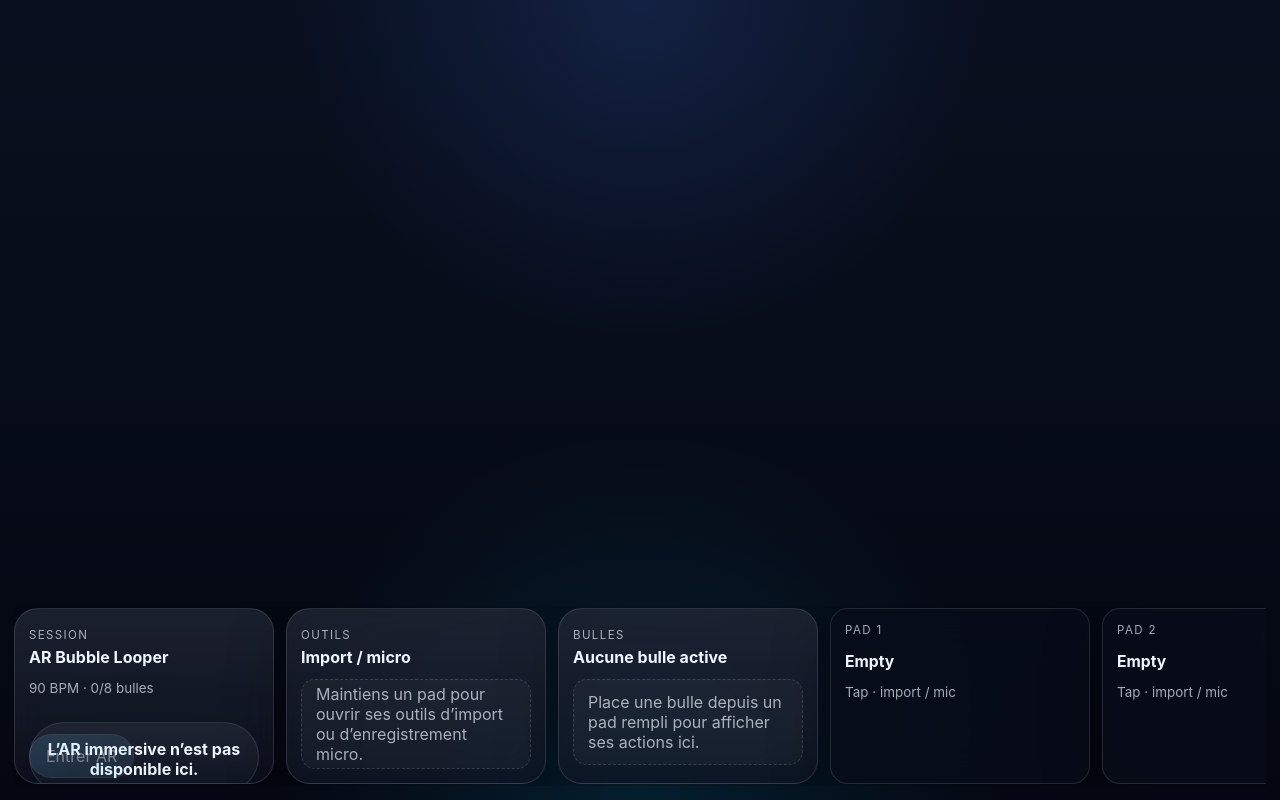
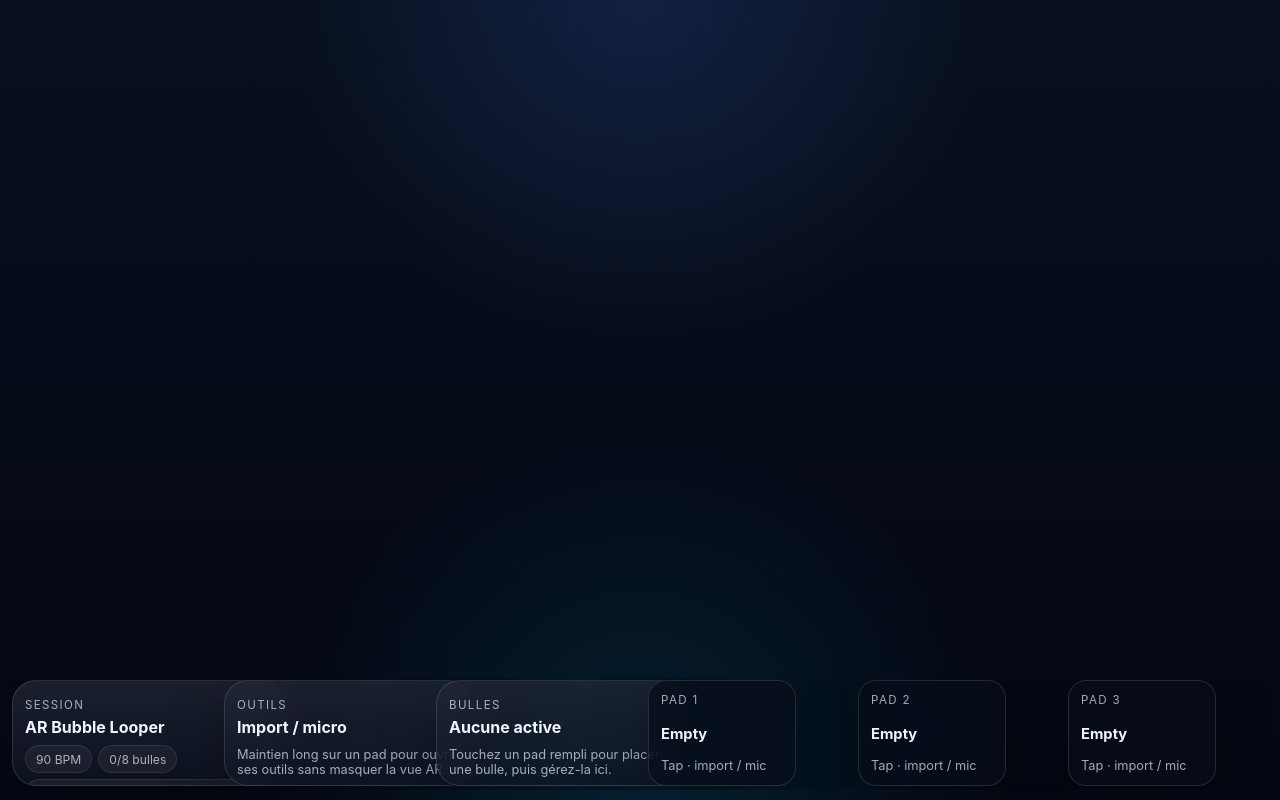
Before and after one commit to pierkiroule/Vjbulle, a React (Vite) app: page / in a window 1280 px wide. Built offline with nearby package versions, Linux system fonts and the light colour scheme.

Commit message:
Compact bottom carousel to maximize AR viewport

```diff
--- a/src/App.jsx
+++ b/src/App.jsx
@@ -92,28 +92,25 @@ function App() {
         <div className={`overlay-root ${isSessionActive ? 'is-ar' : ''}`}>
           <div className="bottom-dock" aria-live="polite">
             <div className="control-carousel" role="list" aria-label="Contrôles AR Bubble Looper">
-              <section className="glass-sheet control-card control-card--status" role="listitem" aria-label="Statut de session">
-                <div>
-                  <span className="hud-label">Session</span>
-                  <strong>AR Bubble Looper</strong>
-                  <p className="control-card__lead">{bpm} BPM · {bubbleCount}/8 bulles</p>
-                </div>
-
-                <div className="control-card__content">
-                  <div className="glass-pill compact-instructions compact-instructions--inline compact-instructions--minimal">
-                    <strong>{readiness}</strong>
+              <section className="glass-sheet control-card control-card--session" role="listitem" aria-label="Statut de session">
+                <div className="control-card__cluster">
+                  <div>
+                    <span className="hud-label">Session</span>
+                    <strong>AR Bubble Looper</strong>
                   </div>
-
+                  <div className="metric-strip" aria-label="Résumé de session">
+                    <span className="metric-pill">{bpm} BPM</span>
+                    <span className="metric-pill">{bubbleCount}/8 bulles</span>
+                    <span className="metric-pill metric-pill--status">{readiness}</span>
+                  </div>
                   {!isArSupported && !isSessionActive && (
-                    <div className="glass-pill availability-banner availability-banner--inline">
-                      {availabilityMessage}
-                    </div>
+                    <p className="control-card__hint control-card__hint--warning">{availabilityMessage}</p>
                   )}
                 </div>
 
-                <div className="control-card__actions">
+                <div className="control-card__actions control-card__actions--session">
                   {!!bubbleCount && (
-                    <button type="button" className="action-button" onClick={() => clearAllBubbles(true)}>
+                    <button type="button" className="action-button action-button--ghost" onClick={() => clearAllBubbles(true)}>
                       Vider
                     </button>
                   )}
@@ -123,8 +120,8 @@ function App() {
                 </div>
               </section>
 
-              <section className="glass-sheet control-card" role="listitem" aria-label="Outils du pad">
-                <div className="sheet-head">
+              <section className="glass-sheet control-card control-card--tools" role="listitem" aria-label="Outils du pad">
+                <div className="sheet-head sheet-head--compact">
                   <div>
                     <span className="hud-label">Outils</span>
                     <strong>{pendingPadId ? `Pad ${pendingPadId.split('-').at(-1)}` : 'Import / micro'}</strong>
@@ -138,13 +135,10 @@ function App() {
 
                 {pendingPadId ? (
                   <>
-                    <div className="control-card__content">
-                      <p className="control-card__lead">
-                        {filledPadIds.has(pendingPadId) ? 'Remplacer le sample sélectionné.' : 'Ajouter un sample à ce pad.'}
-                      </p>
-                    </div>
-
-                    <div className="control-card__actions">
+                    <p className="control-card__hint">
+                      {filledPadIds.has(pendingPadId) ? 'Remplacer le sample.' : 'Ajouter un sample.'}
+                    </p>
+                    <div className="control-card__actions control-card__actions--compact">
                       <button
                         type="button"
                         className="action-button"
@@ -162,17 +156,17 @@ function App() {
                     </div>
                   </>
                 ) : (
-                  <div className="control-card__empty">
-                    Maintiens un pad pour ouvrir ses outils d’import ou d’enregistrement micro.
-                  </div>
+                  <p className="control-card__hint">
+                    Maintien long sur un pad pour ouvrir ses outils sans masquer la vue AR.
+                  </p>
                 )}
               </section>
 
-              <section className="glass-sheet control-card" role="listitem" aria-label="Gestion des bulles">
-                <div className="sheet-head">
+              <section className="glass-sheet control-card control-card--bubbles" role="listitem" aria-label="Gestion des bulles">
+                <div className="sheet-head sheet-head--compact">
                   <div>
                     <span className="hud-label">Bulles</span>
-                    <strong>{bubbleCount ? `${bubbleCount} loop${bubbleCount > 1 ? 's' : ''} actif${bubbleCount > 1 ? 's' : ''}` : 'Aucune bulle active'}</strong>
+                    <strong>{bubbleCount ? `${bubbleCount} actives` : 'Aucune active'}</strong>
                   </div>
                   {!!bubbleCount && (
                     <button type="button" className="action-button action-button--ghost" onClick={() => clearAllBubbles(true)}>
@@ -182,15 +176,15 @@ function App() {
                 </div>
 
                 {!!bubbleCount ? (
-                  <div className="bubble-list" role="list" aria-label="Bulles audio">
+                  <div className="bubble-chip-list" role="list" aria-label="Bulles audio">
                     {placedBubbles.map((bubble) => (
-                      <div key={bubble.id} className="bubble-row" role="listitem">
-                        <div className="bubble-row__copy">
+                      <div key={bubble.id} className="bubble-chip" role="listitem">
+                        <div className="bubble-chip__copy">
                           <strong>{bubble.label}</strong>
-                          <span>{bubble.attached ? 'Collée à la caméra' : 'Libre dans la scène'}</span>
+                          <span>{bubble.attached ? 'Caméra' : 'Scène'}</span>
                         </div>
 
-                        <div className="bubble-row__actions">
+                        <div className="bubble-chip__actions">
                           <button
                             type="button"
                             className="action-button action-button--ghost"
@@ -204,16 +198,16 @@ function App() {
                             className="action-button action-button--danger"
                             onClick={() => popBubble(bubble.id)}
                           >
-                            Supprimer
+                            Suppr.
                           </button>
                         </div>
                       </div>
                     ))}
                   </div>
                 ) : (
-                  <div className="control-card__empty">
-                    Place une bulle depuis un pad rempli pour afficher ses actions ici.
-                  </div>
+                  <p className="control-card__hint">
+                    Touchez un pad rempli pour placer une bulle, puis gérez-la ici.
+                  </p>
                 )}
               </section>
 
--- a/styles.css
+++ b/styles.css
@@ -14,7 +14,7 @@
   --radius-xl: 24px;
   --radius-lg: 18px;
   --radius-md: 14px;
-  --controls-height: clamp(180px, 20vh, 240px);
+  --controls-height: clamp(112px, 13vh, 148px);
 }
 
 * {
@@ -70,7 +70,7 @@ strong {
   inset:
     0
     0
-    calc(var(--controls-height) + 24px + env(safe-area-inset-bottom))
+    calc(var(--controls-height) + 14px + env(safe-area-inset-bottom))
     0;
   z-index: 0;
 }
@@ -100,23 +100,28 @@ strong {
   position: absolute;
   inset:
     auto
-    max(14px, env(safe-area-inset-right))
-    max(14px, env(safe-area-inset-bottom))
-    max(14px, env(safe-area-inset-left));
+    max(10px, env(safe-area-inset-right))
+    max(10px, env(safe-area-inset-bottom))
+    max(10px, env(safe-area-inset-left));
 }
 
 .control-carousel {
   pointer-events: auto;
   display: grid;
   grid-auto-flow: column;
-  grid-auto-columns: minmax(260px, 30vw);
-  gap: 12px;
+  grid-auto-columns: minmax(200px, max-content);
+  gap: 10px;
+  align-items: stretch;
   height: var(--controls-height);
   overflow-x: auto;
   overflow-y: hidden;
-  padding: 2px;
+  padding: 2px 2px 4px;
   scroll-snap-type: x proximity;
-  scrollbar-width: thin;
+  scrollbar-width: none;
+}
+
+.control-carousel::-webkit-scrollbar {
+  display: none;
 }
 
 .glass-pill,
@@ -141,10 +146,11 @@ strong {
 
 .control-card {
   min-height: 100%;
-  padding: 14px;
+  min-width: 0;
+  padding: 12px;
   display: grid;
-  align-content: start;
-  gap: 12px;
+  align-content: space-between;
+  gap: 10px;
   text-align: left;
   scroll-snap-align: start;
   overflow: hidden;
@@ -163,32 +169,33 @@ strong {
   margin-top: 4px;
 }
 
-.control-card__lead,
+.control-card__hint,
 .pad-card__meta,
-.bubble-row__copy span,
+.bubble-chip__copy span,
 .toast,
 .visually-hidden {
   color: var(--muted);
 }
 
-.control-card__lead,
+.control-card__hint,
 .pad-card__meta,
-.bubble-row__copy span {
-  font-size: 0.84rem;
+.bubble-chip__copy span {
+  font-size: 0.8rem;
 }
 
-.control-card__content {
-  min-height: 0;
+.control-card__cluster {
+  min-width: 0;
   display: grid;
-  gap: 10px;
+  gap: 8px;
   align-content: start;
 }
 
 .control-card__actions,
 .sheet-head,
-.bubble-row__actions {
+.bubble-chip__actions,
+.metric-strip {
   display: flex;
-  gap: 10px;
+  gap: 8px;
   align-items: center;
   flex-wrap: wrap;
 }
@@ -198,29 +205,71 @@ strong {
   justify-content: space-between;
 }
 
-.control-card__empty {
-  min-height: 0;
-  display: grid;
-  align-content: center;
-  height: 100%;
-  padding: 12px 14px;
-  border-radius: var(--radius-md);
-  border: 1px dashed rgba(255, 255, 255, 0.14);
+.control-card__actions--compact {
+  justify-content: flex-start;
+}
+
+.control-card__actions--session {
+  justify-content: flex-start;
+}
+
+.sheet-head--compact {
+  gap: 12px;
+}
+
+.control-card__hint {
+  margin: 0;
+  max-width: 28ch;
+}
+
+.control-card__hint--warning {
+  color: #fff1b8;
+}
+
+.metric-strip {
+  gap: 6px;
+}
+
+.metric-pill {
+  display: inline-flex;
+  align-items: center;
+  min-height: 28px;
+  padding: 0 10px;
+  border-radius: 999px;
+  border: 1px solid rgba(255, 255, 255, 0.08);
+  background: rgba(255, 255, 255, 0.05);
   color: var(--muted);
-  background: rgba(255, 255, 255, 0.03);
+  font-size: 0.76rem;
+  white-space: nowrap;
+}
+
+.metric-pill--status {
+  color: var(--text);
+}
+
+.control-card--session {
+  width: 272px;
+}
+
+.control-card--tools {
+  width: 248px;
+}
+
+.control-card--bubbles {
+  width: 248px;
 }
 
 .primary-button,
 .action-button,
 .icon-button {
-  min-height: 44px;
+  min-height: 36px;
   display: inline-flex;
   align-items: center;
   justify-content: center;
   border-radius: 999px;
   border: 1px solid var(--line);
   background: rgba(255, 255, 255, 0.08);
-  padding: 0 16px;
+  padding: 0 14px;
   transition: transform 180ms ease, background 180ms ease, border-color 180ms ease, opacity 180ms ease;
 }
 
@@ -241,7 +290,7 @@ strong {
 }
 
 .icon-button {
-  width: 44px;
+  width: 36px;
   padding: 0;
   flex-shrink: 0;
 }
@@ -263,16 +312,8 @@ strong {
   transform: none;
 }
 
-.availability-banner {
-  color: #fff1b8;
-}
-
-.compact-instructions {
-  max-width: 100%;
-  text-align: center;
-}
-
 .pad-card {
+  width: 148px;
   border-radius: var(--radius-lg);
   background: rgba(8, 13, 25, 0.78);
 }
@@ -287,38 +328,45 @@ strong {
 }
 
 .pad-card strong {
-  font-size: 0.98rem;
+  font-size: 0.92rem;
   line-height: 1.2;
   overflow: hidden;
   text-overflow: ellipsis;
   white-space: nowrap;
 }
 
-.bubble-list {
-  min-height: 0;
-  display: grid;
-  gap: 10px;
-  overflow: auto;
-  padding-right: 2px;
+.bubble-chip-list {
+  min-width: 0;
+  display: flex;
+  gap: 8px;
+  overflow-x: auto;
+  overflow-y: hidden;
+  padding-bottom: 2px;
+  scrollbar-width: none;
 }
 
-.bubble-row {
+.bubble-chip-list::-webkit-scrollbar {
+  display: none;
+}
+
+.bubble-chip {
+  min-width: 188px;
   display: grid;
-  gap: 10px;
-  padding: 12px;
+  gap: 8px;
+  padding: 10px;
   border-radius: var(--radius-md);
   border: 1px solid rgba(255, 255, 255, 0.08);
   background: rgba(255, 255, 255, 0.04);
 }
 
-.bubble-row__copy {
+.bubble-chip__copy {
   min-width: 0;
   display: grid;
   gap: 4px;
 }
 
-.bubble-row__copy strong,
-.bubble-row__copy span {
+.bubble-chip__copy strong,
+.bubble-chip__copy span {
   overflow: hidden;
   text-overflow: ellipsis;
   white-space: nowrap;
@@ -328,7 +376,7 @@ strong {
   z-index: 3;
   position: absolute;
   left: 50%;
-  bottom: calc(var(--controls-height) + 28px + env(safe-area-inset-bottom));
+  bottom: calc(var(--controls-height) + 20px + env(safe-area-inset-bottom));
   transform: translateX(-50%);
   width: min(100% - 28px, 420px);
   display: grid;
@@ -374,24 +422,24 @@ strong {
 
 @media (max-width: 900px) {
   :root {
-    --controls-height: clamp(200px, 22vh, 280px);
+    --controls-height: clamp(120px, 15vh, 156px);
   }
 
   .control-carousel {
-    grid-auto-columns: minmax(250px, 72vw);
+    grid-auto-columns: minmax(180px, max-content);
   }
 }
 
 @media (max-width: 720px) {
   :root {
-    --controls-height: clamp(220px, 26vh, 320px);
+    --controls-height: clamp(132px, 18vh, 172px);
   }
 
   .scene-host {
     inset:
       0
       0
-      calc(var(--controls-height) + 18px + env(safe-area-inset-bottom))
+      calc(var(--controls-height) + 12px + env(safe-area-inset-bottom))
       0;
   }
 
@@ -404,20 +452,27 @@ strong {
   }
 
   .control-carousel {
-    grid-auto-columns: minmax(240px, 84vw);
+    grid-auto-columns: minmax(162px, max-content);
+    gap: 8px;
+  }
+
+  .control-card--session,
+  .control-card--tools,
+  .control-card--bubbles {
+    width: min(84vw, 276px);
+  }
+
+  .pad-card {
+    width: 136px;
   }
 
   .control-card__actions,
-  .bubble-row__actions,
+  .bubble-chip__actions,
   .sheet-head {
     align-items: stretch;
   }
 
-  .bubble-row__actions .action-button,
-  .control-card__actions .action-button,
-  .control-card__actions .primary-button,
-  .sheet-head .action-button {
-    width: 100%;
-    justify-content: center;
+  .bubble-chip {
+    min-width: min(76vw, 220px);
   }
 }
```
